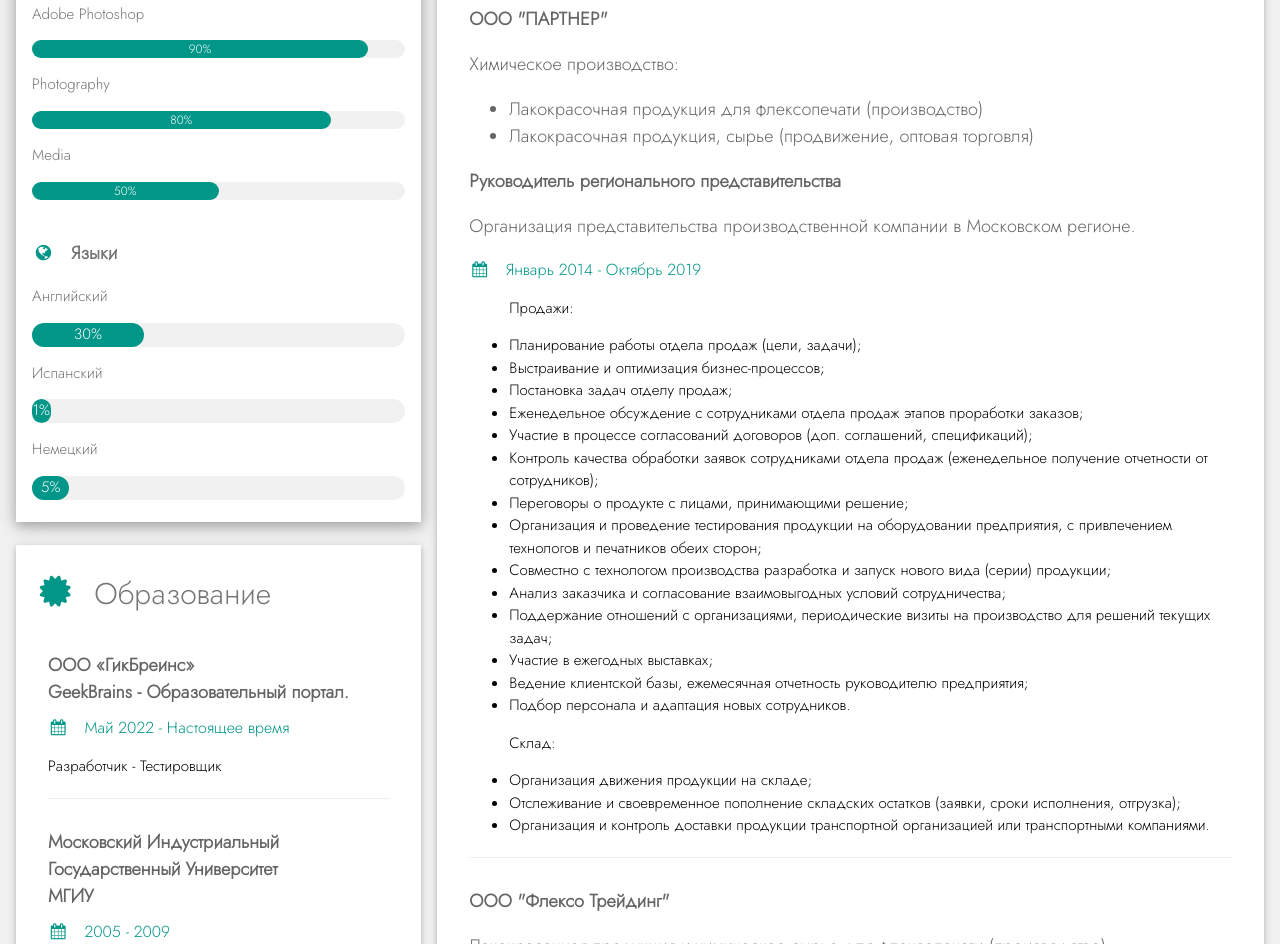
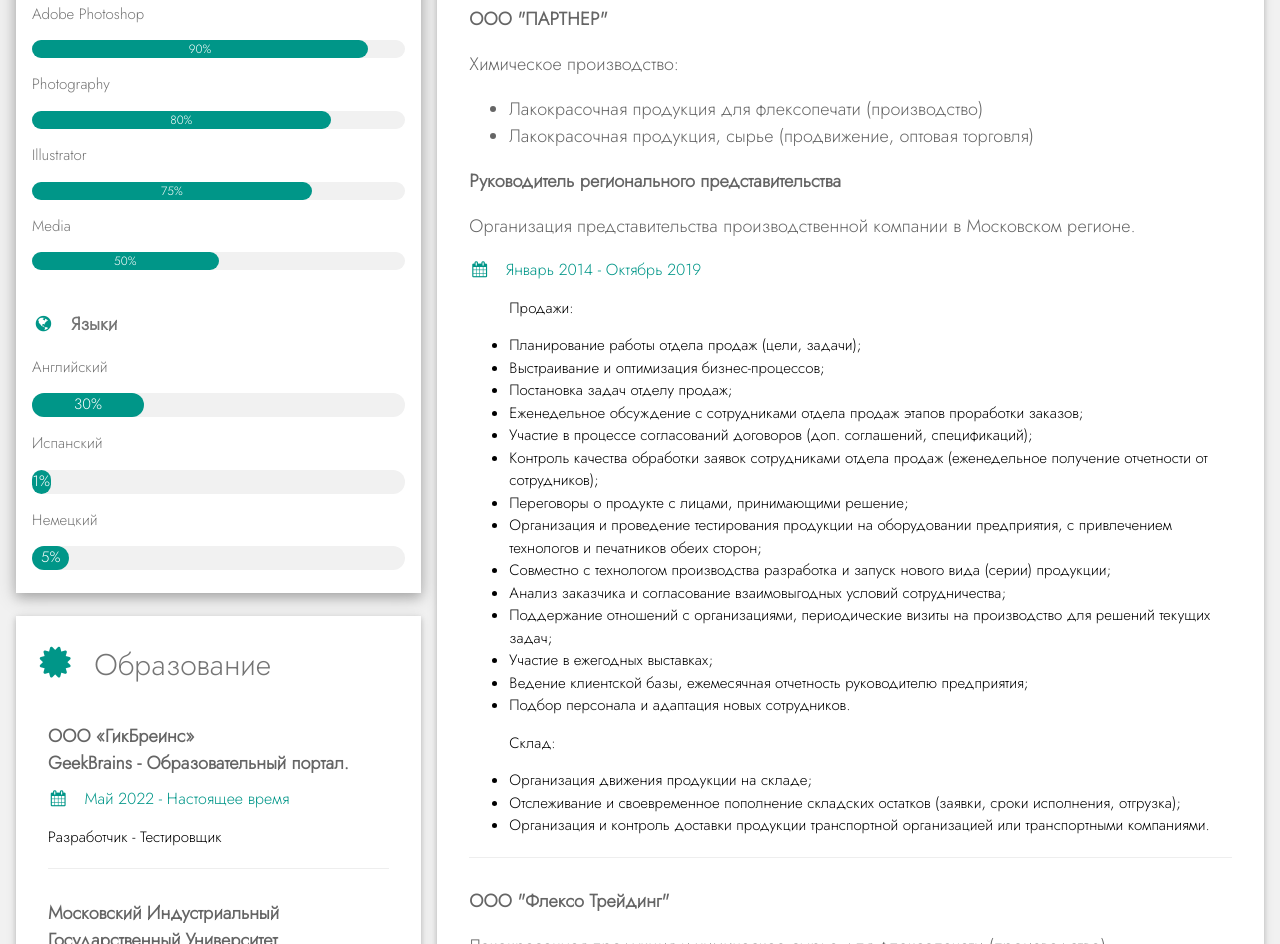
Before and after one commit to EvgeniyVladimir/HW_web, a plain HTML site: page HW_web_less4/resume_Ch.html in a window 1280 px wide. Shown: the part 974-1918 px from the top of the page. Drawn offline with nearby package versions, Linux system fonts and the light colour scheme.

Commit message:
Web_hw_lesson4_resume_add_Illustrator

```diff
--- a/HW_web_less4/resume_Ch.html
+++ b/HW_web_less4/resume_Ch.html
@@ -54,6 +54,10 @@
               <div class="w3-container w3-center w3-round-xlarge w3-teal" style="width:80%">
                 <div class="w3-center w3-text-white">80%</div>
               </div>
+            </div>
+            <p>Illustrator</p>
+            <div class="w3-light-grey w3-round-xlarge w3-small">
+              <div class="w3-container w3-center w3-round-xlarge w3-teal" style="width:75%">75%</div>
             </div>
             <p>Media</p>
             <div class="w3-light-grey w3-round-xlarge w3-small">
```
